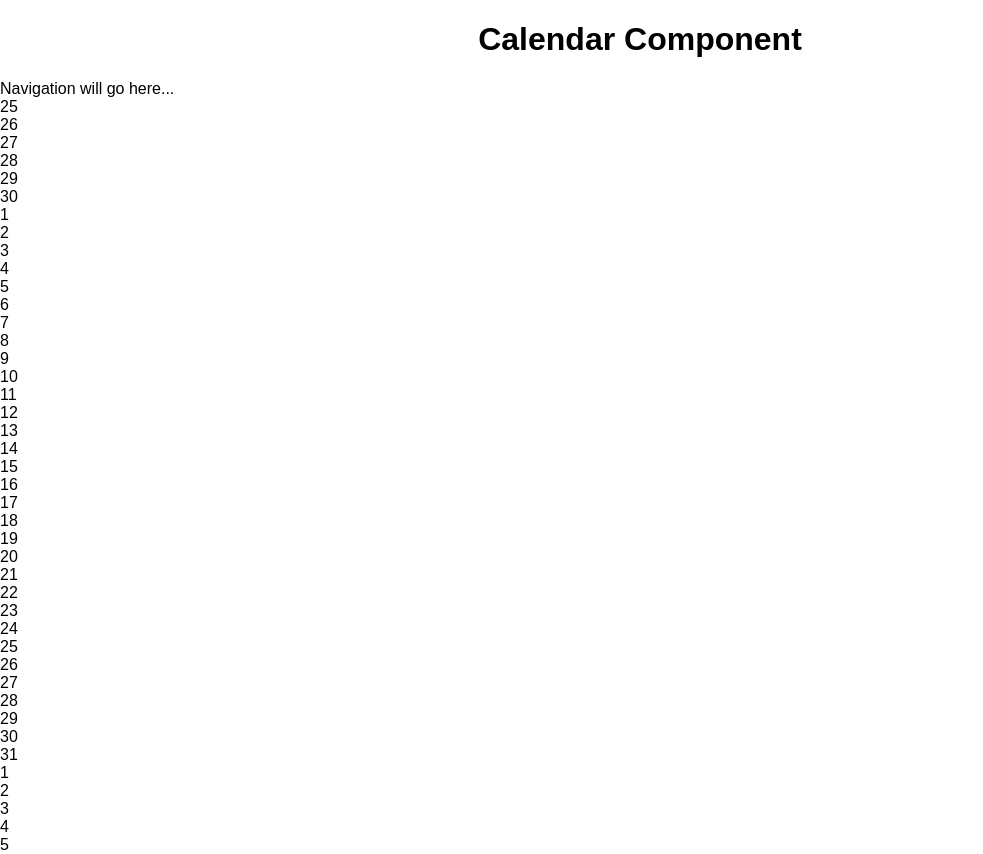
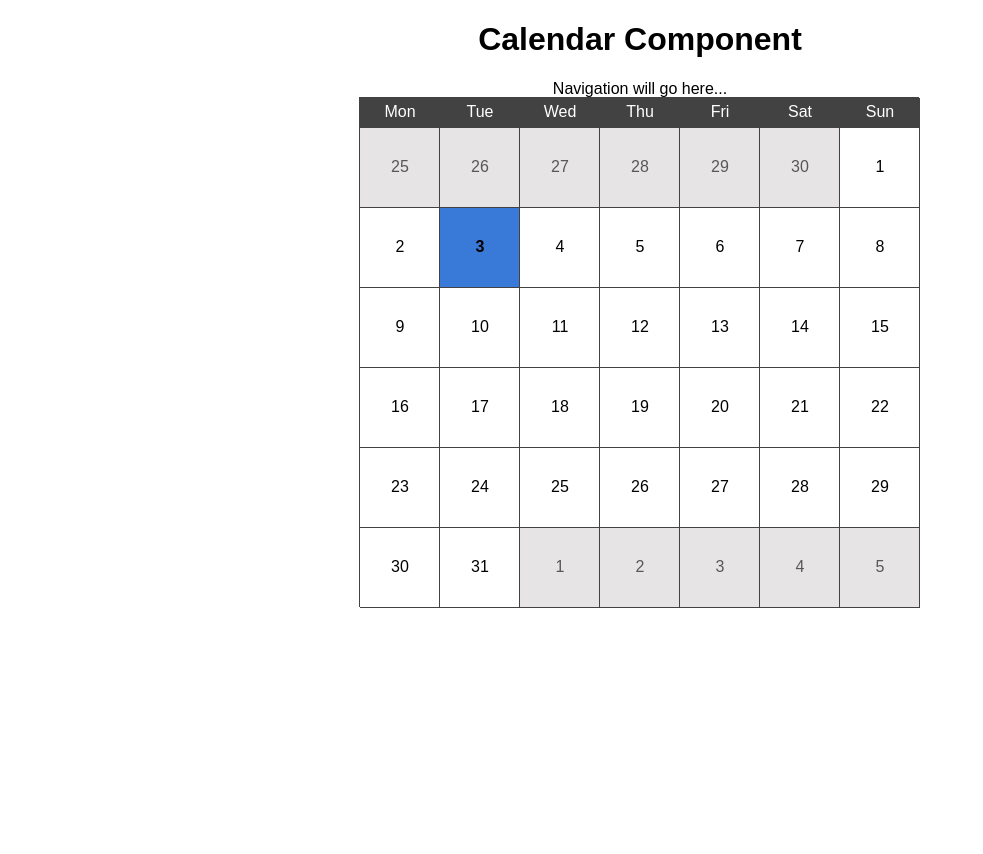
Before and after one commit to dakebl/react-calendar-component, a React (Create React App) app: page / in a window 1280 px wide. Shown: the whole page, without its empty margins (0-983 px from the left). After the commit the page ends 800 px from the top, so only its background shows below. Built offline with nearby package versions, Linux system fonts and the light colour scheme.

Commit message:
Added weekdays and styled grid

```diff
--- /dev/null
+++ b/src/components/Calendar/Calendar.css
@@ -0,0 +1,53 @@
+/* @import '~font-awesome/css/font-awesome.css'; */
+
+.week {
+  display: flex;
+  height: 80px;
+}
+
+.weekdays {
+  height: 30px;
+  background: #424242;
+  color: #ffffff;
+}
+
+.weekday {
+  flex-grow: 1;
+  flex-shrink: 1;
+  flex-basis: 0;
+  box-shadow: -1px -1px #424242,
+  inset -1px -1px 0 0 #424242;
+  padding: 5px;
+  text-align: center;
+  color: #ffffff;
+}
+
+.day {
+  flex-grow: 1;
+  flex-shrink: 1;
+  flex-basis: 0;
+  color: #000;
+  padding: 30px 5px;
+  box-shadow: -1px -1px #424242,
+  inset -1px -1px 0 0 #424242;
+}
+
+.day:hover {
+  background: #5C9CFC;
+}
+
+.today {
+  background: #3979D8;
+  font-weight: bold;
+}
+
+.calendar {
+  max-width: 560px;
+  margin: 20px auto;
+  text-align: center;
+}
+
+.overflow {
+  background:#E6E4E4;
+  color: #585757;
+}
--- a/src/components/Calendar/CalendarGrid.js
+++ b/src/components/Calendar/CalendarGrid.js
@@ -2,10 +2,17 @@ import React from 'react';
 
 const CalendarGrid = (props) => {
 
+  let weekdays = ['Mon', 'Tue', 'Wed', 'Thu', 'Fri', 'Sat', 'Sun'];
   let weeks = [1,2,3,4,5,6];
 
   return (
     <div id="calendar-grid">
+      <div className="week weekdays">
+        {weekdays.map( weekday =>
+          <div key={weekday} className="weekday">{weekday}</div>
+        )}
+      </div>
+
       {weeks.map(week =>
         <div key={week} className="week">
           {props.dates.map(date =>
--- a/src/components/Calendar/index.js
+++ b/src/components/Calendar/index.js
@@ -1,6 +1,8 @@
 import React from 'react';
 import moment from 'moment';
 import 'moment/locale/en-gb';
+
+import './Calendar.css';
 
 import CalendarNav from './CalendarNav';
 import CalendarGrid from './CalendarGrid';
@@ -48,7 +50,7 @@ class Calendar extends React.Component {
 
   render() {
     return (
-      <div className="Calendar">
+      <div className="calendar">
         <CalendarNav/>
         <CalendarGrid dates={this.state.dates}/>
       </div>
```
